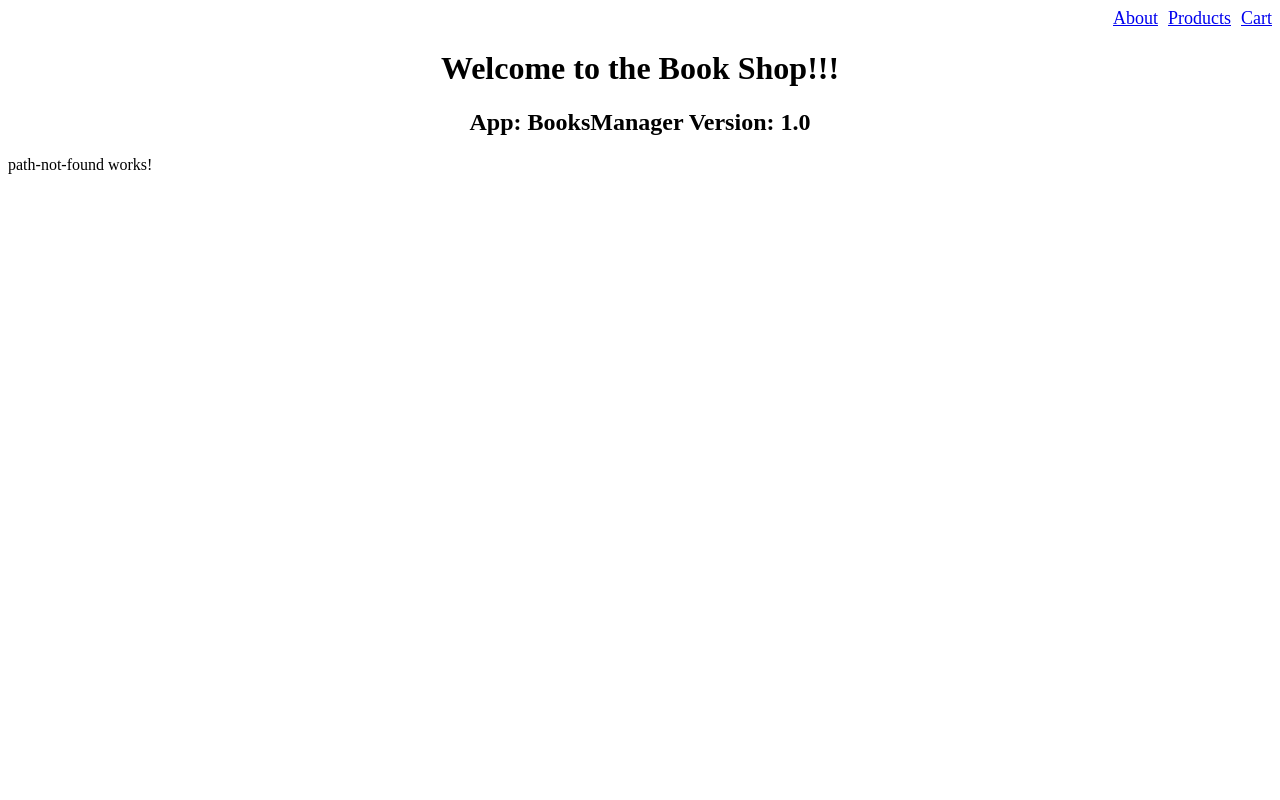
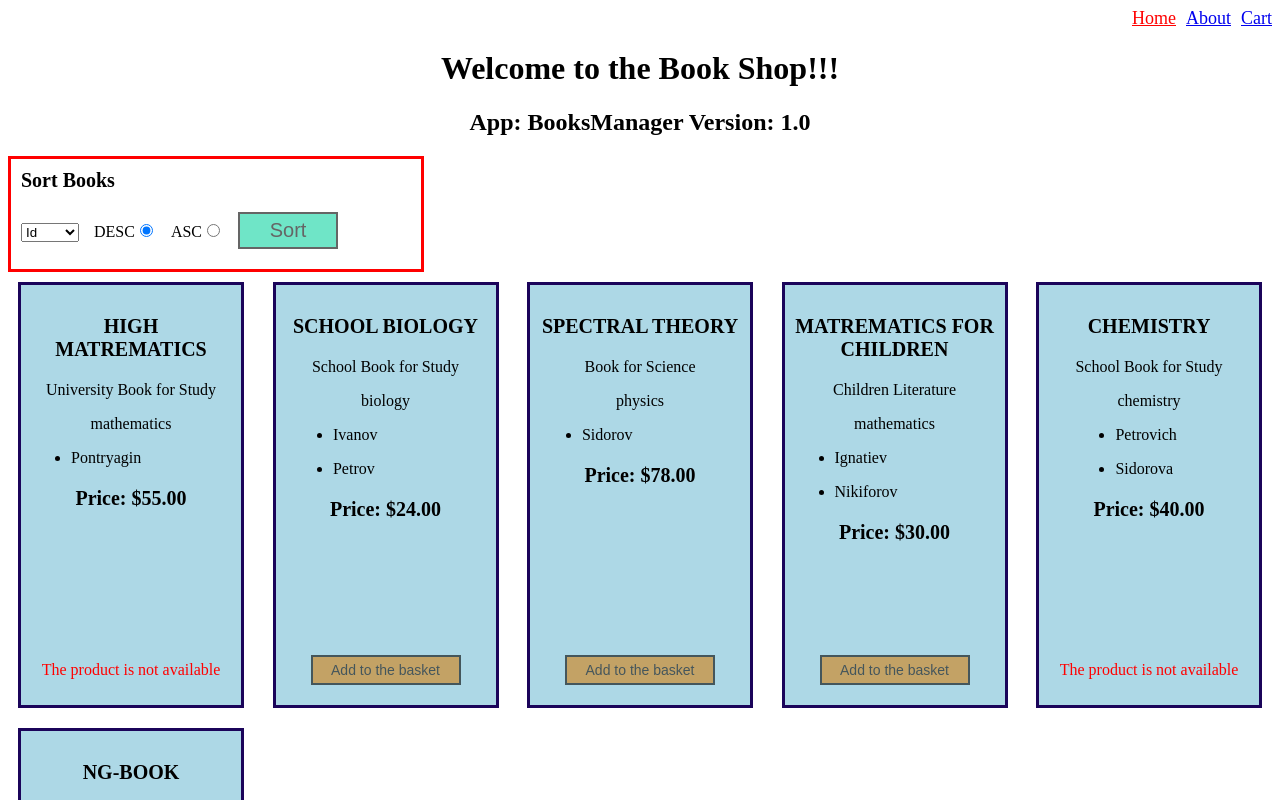
Before and after one commit to VZhyrytskiy/shop-4, an Angular app: page /home in a window 1280 px wide. Shown: the top 800 px of the page. Built offline with nearby package versions, Linux system fonts and the light colour scheme.

Commit message:
feature: change routing logic

```diff
--- a/src/app/app-routing.module.ts
+++ b/src/app/app-routing.module.ts
@@ -12,16 +12,12 @@ const routes: Routes = [
 		component: AboutComponent,
 	},
 	{
-		path: 'products',
-		component: ProductListComponent,
-	},
-	{
 		path: 'cart',
 		component: CartComponent,
 	},
 	{
 		path: '',
-		redirectTo: '/about',
+		redirectTo: '/home',
 		pathMatch: 'full',
 	},
 	{
--- a/src/app/app.component.html
+++ b/src/app/app.component.html
@@ -1,6 +1,6 @@
 <div class="links">
+	<a routerLink="/home" routerLinkActive="active">Home</a>
 	<a routerLink="/about" routerLinkActive="active">About</a>
-	<a routerLink="/products" routerLinkActive="active">Products</a>
 	<a routerLink="/cart" routerLinkActive="active">Cart</a>
 </div>
 
--- a/src/app/components/product-list/products-routing.module.ts
+++ b/src/app/components/product-list/products-routing.module.ts
@@ -1,7 +1,13 @@
 import { NgModule } from '@angular/core';
 import { Routes, RouterModule } from '@angular/router';
+import { ProductListComponent } from './product-list.component';
 
-const routes: Routes = [];
+const routes: Routes = [
+	{
+		path: 'home',
+		component: ProductListComponent,
+	},
+];
 
 @NgModule({
 	imports: [RouterModule.forChild(routes)],
```
